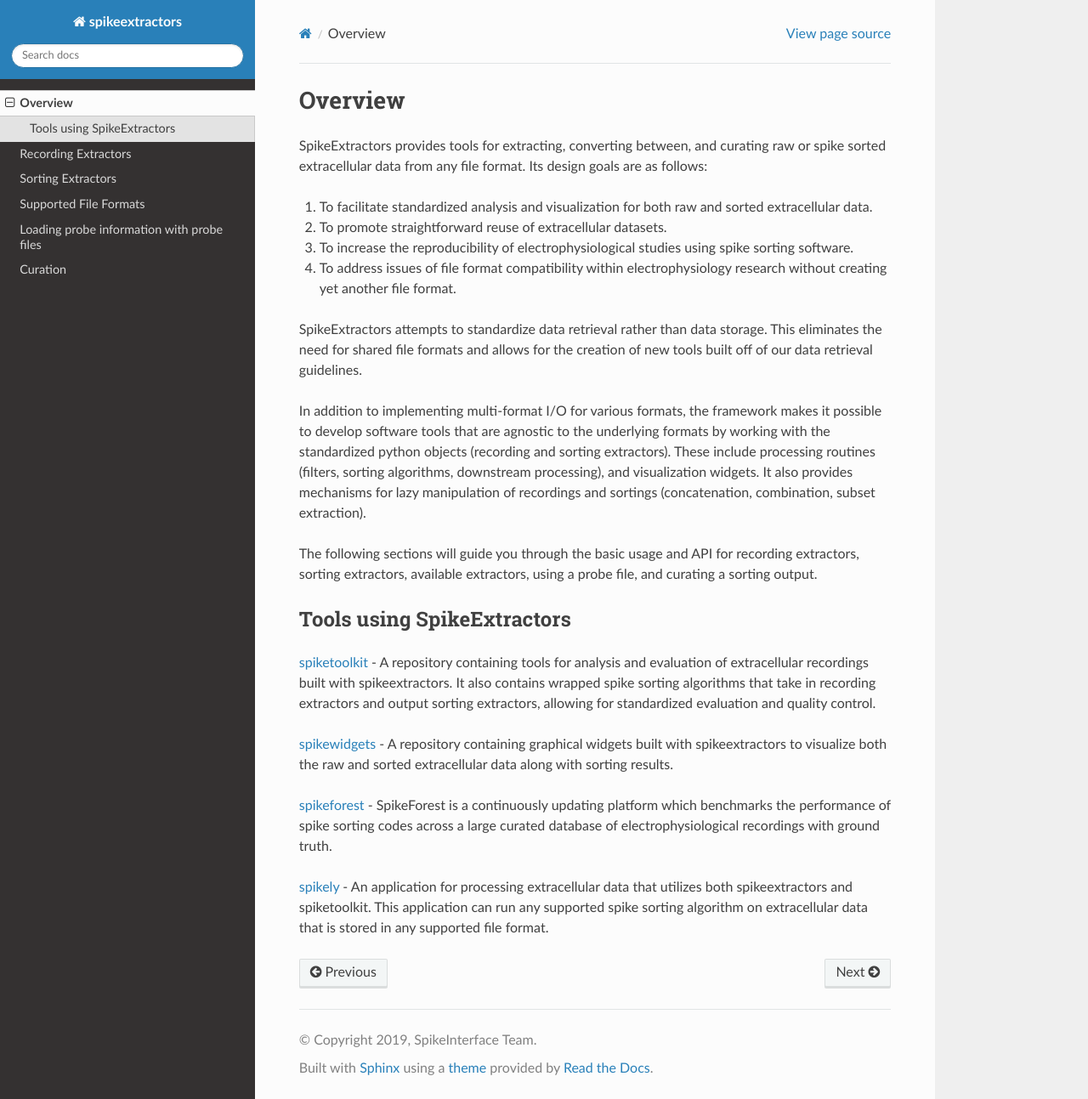
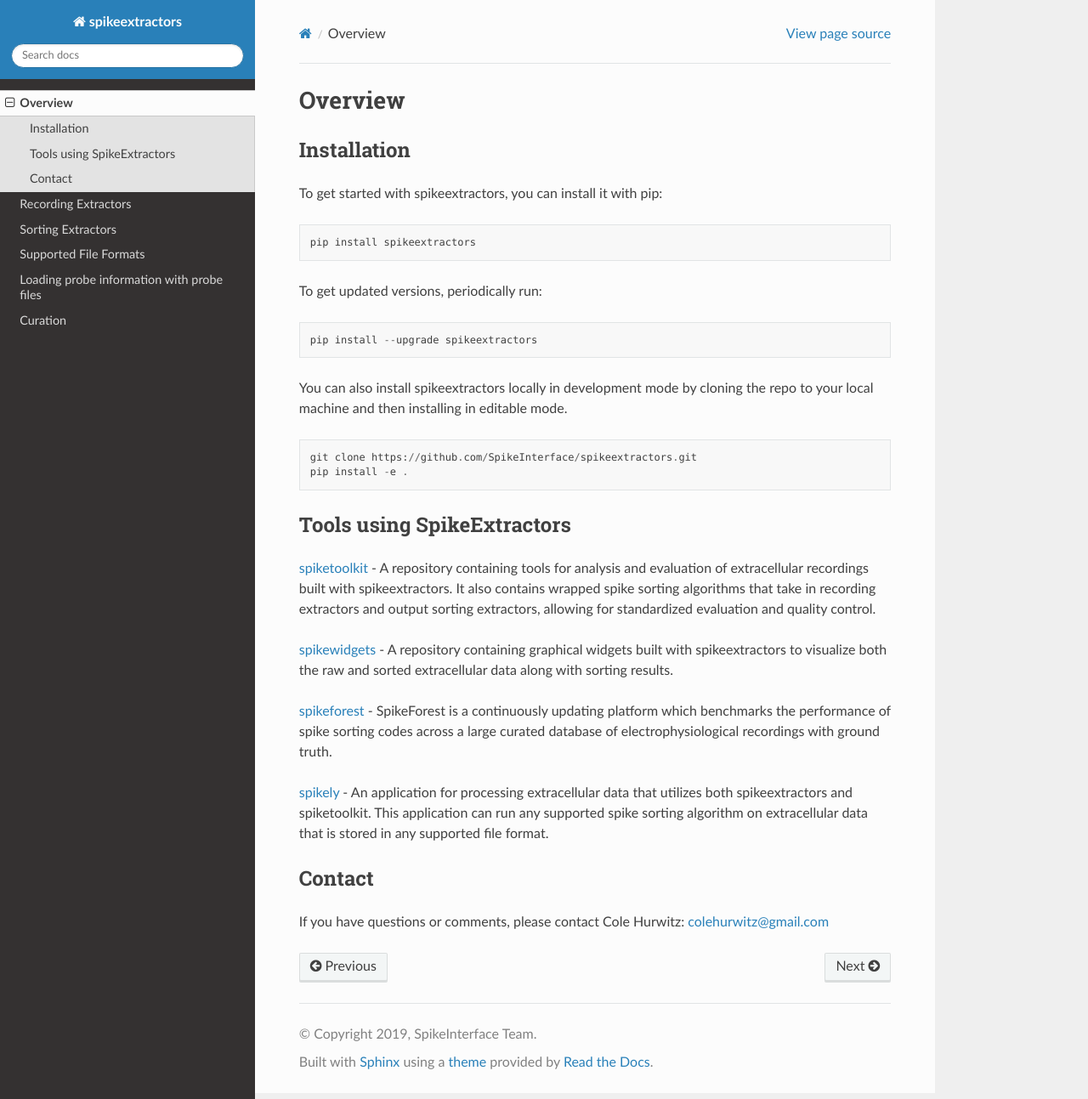
Before and after one commit to SpikeInterface/spikeextractors, a Sphinx documentation site: the page built from docs/overview.rst, in a window 1280 px wide and 1293 px high. Shown: the whole window at 85% size. Built offline with Sphinx 7.4.7 and the Read the Docs theme 2.0.0, drawn with Linux system fonts in a browser that asks for light colours.

Commit message:
Update overview.rst

```diff
--- a/docs/overview.rst
+++ b/docs/overview.rst
@@ -1,19 +1,24 @@
 Overview
 ========
 
-SpikeExtractors provides tools for extracting, converting between, and curating raw or spike sorted extracellular data from any file format. Its design goals are as follows:
+Installation
+------------
 
-1. To facilitate standardized analysis and visualization for both raw and sorted extracellular data.
-2. To promote straightforward reuse of extracellular datasets.
-3. To increase the reproducibility of electrophysiological studies using spike sorting software.
-4. To address issues of file format compatibility within electrophysiology research without creating yet another file format.
+To get started with spikeextractors, you can install it with pip:
 
-SpikeExtractors attempts to standardize data retrieval rather than data storage. This eliminates the need for shared file formats and allows for the creation of new tools built off of our data retrieval guidelines.
+.. parsed-literal::
+  pip install spikeextractors
 
-In addition to implementing multi-format I/O for various formats, the framework makes it possible to develop software tools that are agnostic to the underlying formats by working with the standardized python objects (recording and sorting extractors). These include processing routines (filters, sorting algorithms, downstream processing), and visualization widgets. It also provides mechanisms for lazy manipulation of recordings and sortings (concatenation, combination, subset extraction).
+To get updated versions, periodically run:
 
-The following sections will guide you through the basic usage and API for recording extractors, sorting extractors,
-available extractors, using a probe file, and curating a sorting output.
+.. parsed-literal::
+  pip install --upgrade spikeextractors
+
+You can also install spikeextractors locally in development mode by cloning the repo to your local machine and then installing in editable mode.
+
+.. parsed-literal::
+  git clone https://github.com/SpikeInterface/spikeextractors.git
+  pip install -e .
 
 Tools using SpikeExtractors
 ---------------------------
@@ -33,3 +38,8 @@
 `spikely
 <https://github.com/rogerhurwitz/spikely>`_
 - An application for processing extracellular data that utilizes both spikeextractors and spiketoolkit. This application can run any supported spike sorting algorithm on extracellular data that is stored in any supported file format.
+
+Contact
+-------
+
+If you have questions or comments, please contact Cole Hurwitz: colehurwitz@gmail.com
```
